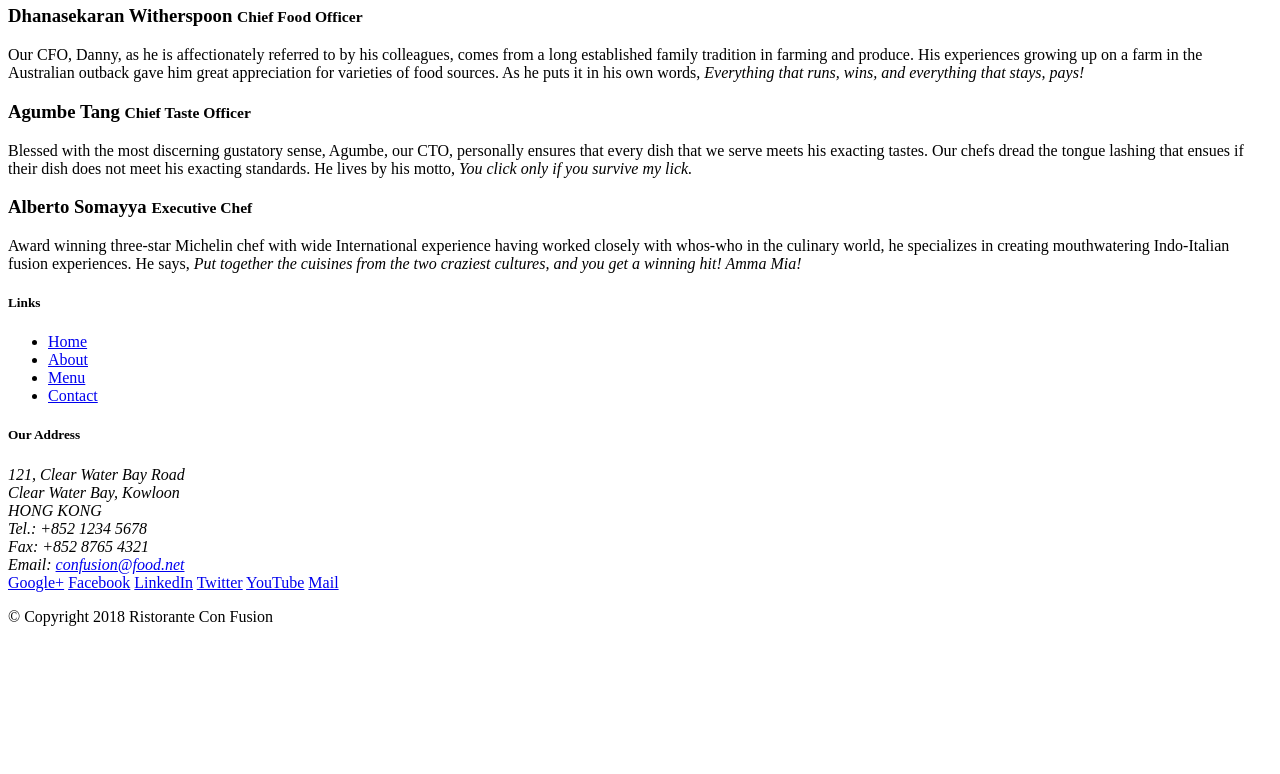
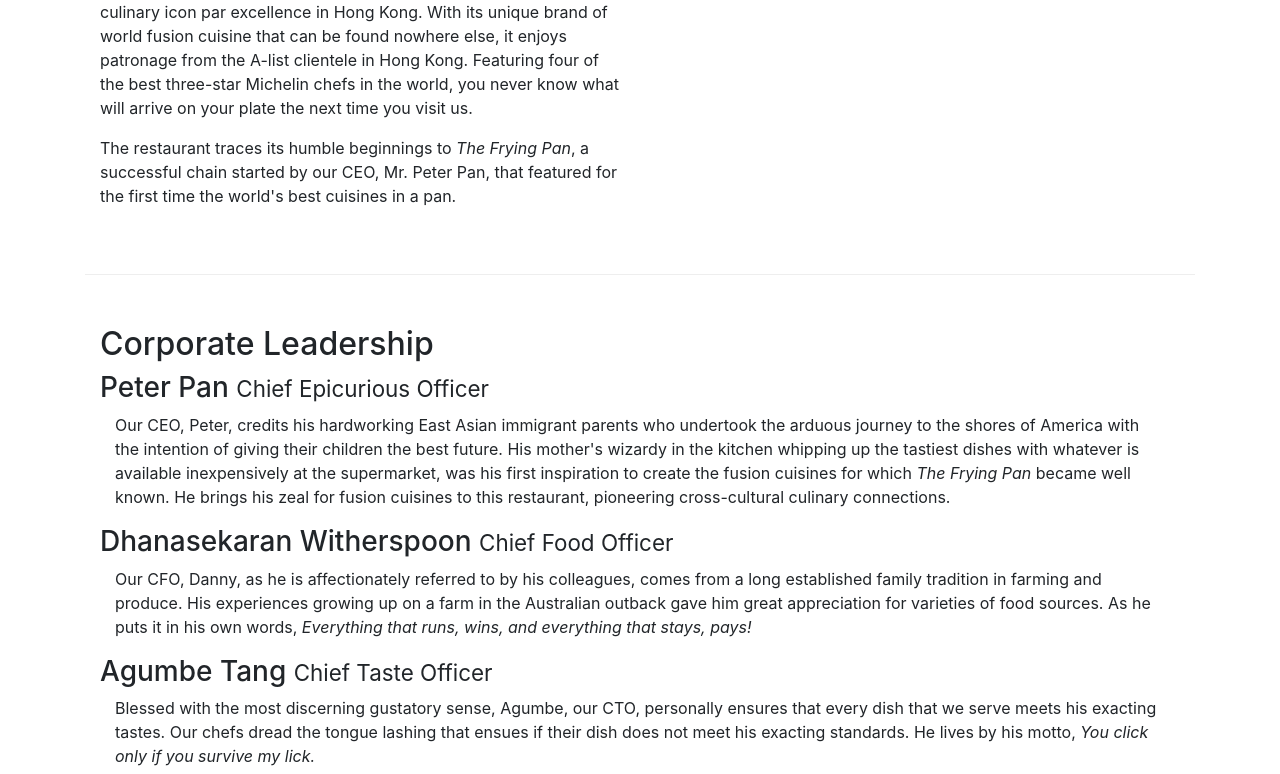
Before and after one commit to sileo-ebus/bootstrap4-coursera, a website: page aboutus.html in a window 1280 px wide. Shown: the part 471-1245 px from the top of the page. Before the commit the page ends 1113 px from the top, so only its background shows below. Drawn offline with nearby package versions, Linux system fonts and the light colour scheme.

Commit message:
assignment 1 with xs sopecification. hiding elements in xs mode

```diff
--- a/aboutus.html
+++ b/aboutus.html
@@ -2,7 +2,14 @@
 <html lang="en">
 
 <head>
+<!-- Required meta tags always come first -->
+     <meta charset="utf-8">
+     <meta name="viewport" content="width=device-width, initial-scale=1, shrink-to-fit=no">
+     <meta http-equiv="x-ua-compatible" content="ie=edge">
 
+     <!-- Bootstrap CSS -->
+     <link rel="stylesheet" href="node_modules/bootstrap/dist/css/bootstrap.min.css">
+     <link rel="stylesheet" href="css/styles.css">
     <title>Ristorante Con Fusion: About Us</title>
 
 </head>
@@ -22,7 +29,7 @@
         </div>
     </header>
 
-    <div>
+    <div class="container">
         <div>
             <div>
                <h3>About Us</h3>
@@ -30,8 +37,8 @@
             </div>
         </div>
 
-        <div>
-            <div>
+        <div class="row row-content">
+            <div class="col-12 col-sm-6">
                 <h2>Our History</h2>
                 <p>Started in 2010, Ristorante con Fusion quickly established itself as a culinary icon par excellence in Hong Kong. With its unique brand of world fusion cuisine that can be found nowhere else, it enjoys patronage from the A-list clientele in Hong Kong.  Featuring four of the best three-star Michelin chefs in the world, you never know what will arrive on your plate the next time you visit us.</p>
                 <p>The restaurant traces its humble beginnings to <em>The Frying Pan</em>, a successful chain started by our CEO, Mr. Peter Pan, that featured for the first time the world's best cuisines in a pan.</p>
@@ -41,17 +48,17 @@
         </div>
 
 
-        <div>
-            <div>
+        <div  class="row row-content align-items-left">
+            <div class="col-12">
                 <h2>Corporate Leadership</h2>
                 <h3>Peter Pan <small>Chief Epicurious Officer</small></h3>
-                <p>Our CEO, Peter, credits his hardworking East Asian immigrant parents who undertook the arduous journey to the shores of America with the intention of giving their children the best future. His mother's wizardy in the kitchen whipping up the tastiest dishes with whatever is available inexpensively at the supermarket, was his first inspiration to create the fusion cuisines for which <em>The Frying Pan</em> became well known. He brings his zeal for fusion cuisines to this restaurant, pioneering cross-cultural culinary connections.</p>
+                <p class="col d-none d-sm-block">Our CEO, Peter, credits his hardworking East Asian immigrant parents who undertook the arduous journey to the shores of America with the intention of giving their children the best future. His mother's wizardy in the kitchen whipping up the tastiest dishes with whatever is available inexpensively at the supermarket, was his first inspiration to create the fusion cuisines for which <em>The Frying Pan</em> became well known. He brings his zeal for fusion cuisines to this restaurant, pioneering cross-cultural culinary connections.</p>
                 <h3>Dhanasekaran Witherspoon <small>Chief Food Officer</small></h3>
-                <p>Our CFO, Danny, as he is affectionately referred to by his colleagues, comes from a long established family tradition in farming and produce. His experiences growing up on a farm in the Australian outback gave him great appreciation for varieties of food sources. As he puts it in his own words, <em>Everything that runs, wins, and everything that stays, pays!</em></p>
+                <p class="col d-none d-sm-block">Our CFO, Danny, as he is affectionately referred to by his colleagues, comes from a long established family tradition in farming and produce. His experiences growing up on a farm in the Australian outback gave him great appreciation for varieties of food sources. As he puts it in his own words, <em>Everything that runs, wins, and everything that stays, pays!</em></p>
                 <h3>Agumbe Tang <small>Chief Taste Officer</small></h3>
-                <p>Blessed with the most discerning gustatory sense, Agumbe, our CTO, personally ensures that every dish that we serve meets his exacting tastes. Our chefs dread the tongue lashing that ensues if their dish does not meet his exacting standards. He lives by his motto, <em>You click only if you survive my lick.</em></p>
+                <p class="col d-none d-sm-block">Blessed with the most discerning gustatory sense, Agumbe, our CTO, personally ensures that every dish that we serve meets his exacting tastes. Our chefs dread the tongue lashing that ensues if their dish does not meet his exacting standards. He lives by his motto, <em>You click only if you survive my lick.</em></p>
                 <h3>Alberto Somayya <small>Executive Chef</small></h3>
-                <p>Award winning three-star Michelin chef with wide International experience having worked closely with whos-who in the culinary world, he specializes in creating mouthwatering Indo-Italian fusion experiences. He says, <em>Put together the cuisines from the two craziest cultures, and you get a winning hit! Amma Mia!</em></p>
+                <p class="col d-none d-sm-block">Award winning three-star Michelin chef with wide International experience having worked closely with whos-who in the culinary world, he specializes in creating mouthwatering Indo-Italian fusion experiences. He says, <em>Put together the cuisines from the two craziest cultures, and you get a winning hit! Amma Mia!</em></p>
             </div>
        </div>
 
```
